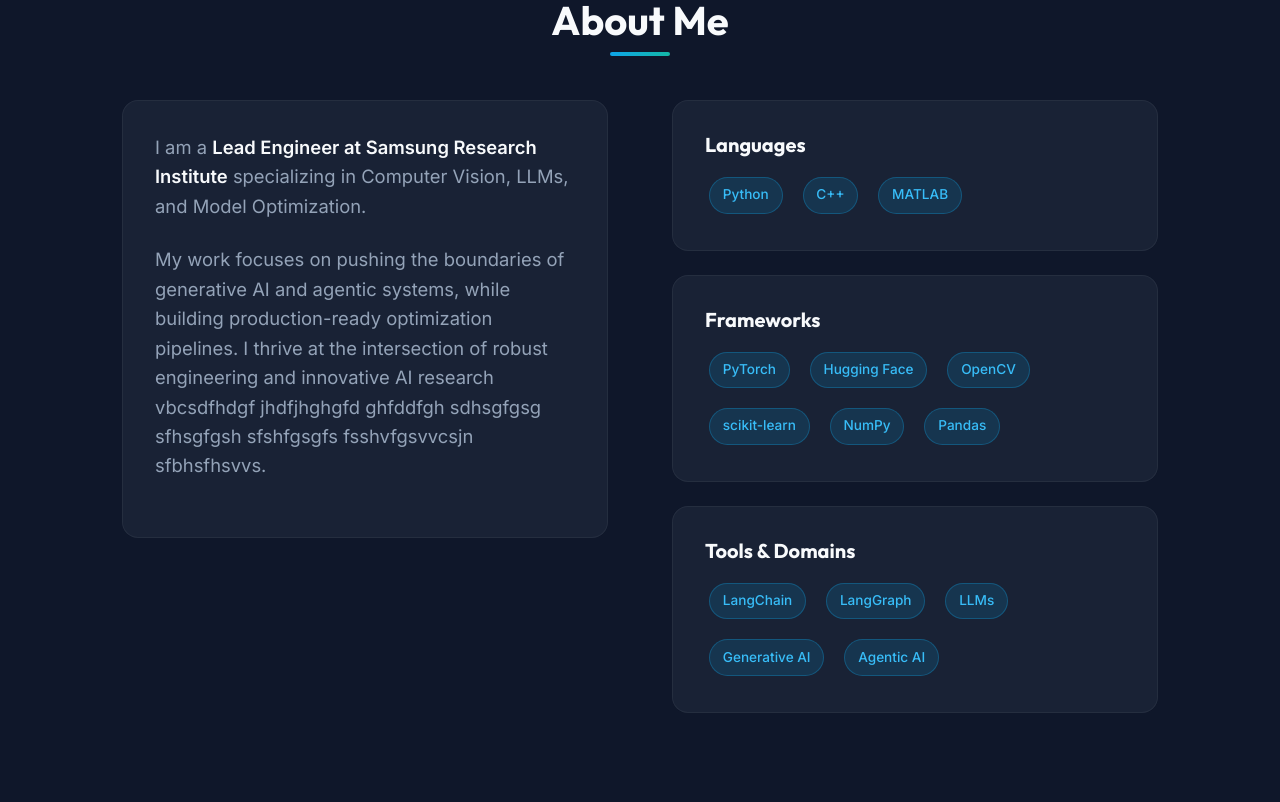
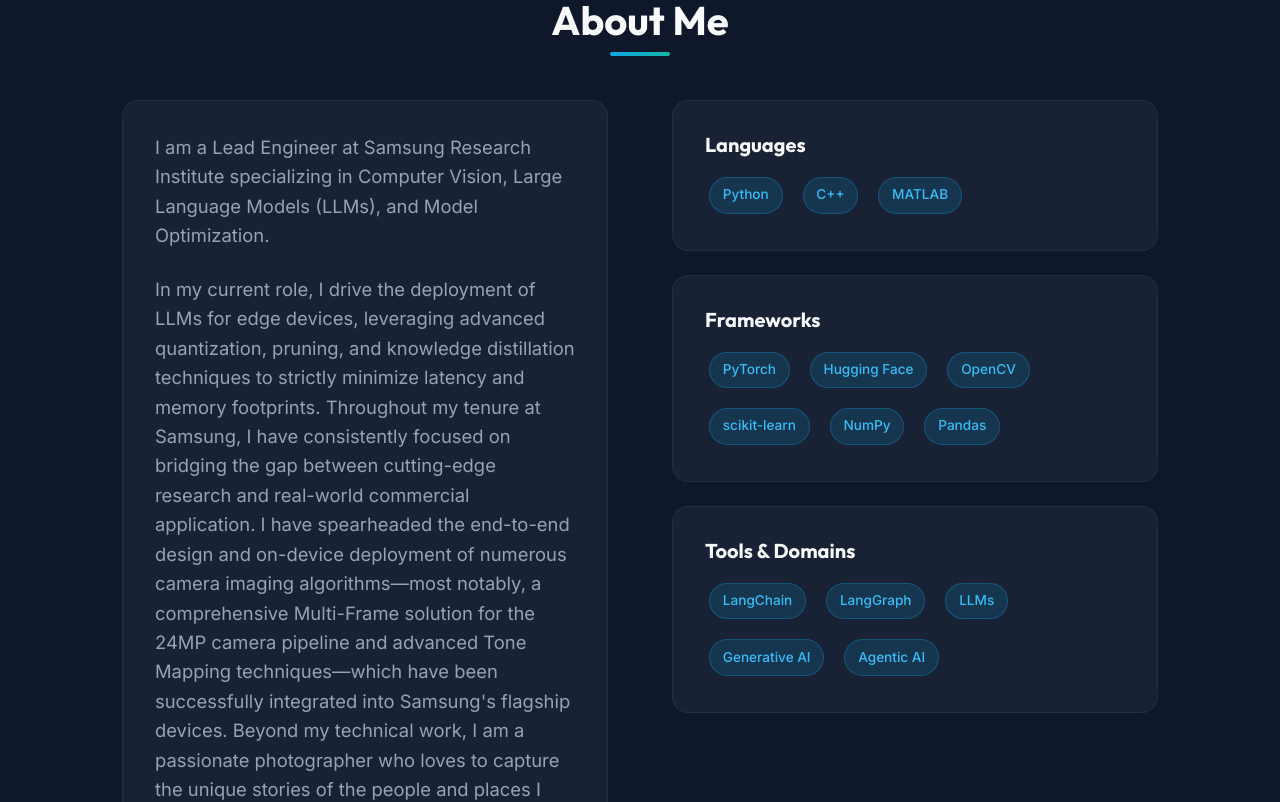
Before and after one commit to PrinceArya/Portfolio, a React (Vite) app: page / in a window 1280 px wide. Shown: the part 900-1702 px from the top of the page. Built offline with nearby package versions, Linux system fonts and the light colour scheme.

Commit message:
Updated Bio section

```diff
--- a/src/components/About.jsx
+++ b/src/components/About.jsx
@@ -9,10 +9,15 @@
       <div className="about-grid">
         <div className="about-text glass-card">
           <p className="about-bio">
-            I am a <strong>Lead Engineer at Samsung Research Institute</strong> specializing in Computer Vision, LLMs, and Model Optimization.
+            I am a Lead Engineer at Samsung Research Institute specializing in Computer Vision, Large Language Models (LLMs), and Model Optimization.
           </p>
           <p className="about-bio">
-            My work focuses on pushing the boundaries of generative AI and agentic systems, while building production-ready optimization pipelines. I thrive at the intersection of robust engineering and innovative AI research vbcsdfhdgf jhdfjhghgfd ghfddfgh sdhsgfgsg  sfhsgfgsh sfshfgsgfs fsshvfgsvvcsjn sfbhsfhsvvs.
+            In my current role, I drive the deployment of LLMs for edge devices, leveraging advanced quantization, pruning, and knowledge distillation
+            techniques to strictly minimize latency and memory footprints. Throughout my tenure at Samsung, I have consistently focused on bridging the
+            gap between cutting-edge research and real-world commercial application. I have spearheaded the end-to-end design and on-device deployment of
+            numerous camera imaging algorithms—most notably, a comprehensive Multi-Frame solution for the 24MP camera pipeline and advanced Tone Mapping
+            techniques—which have been successfully integrated into Samsung's flagship devices. Beyond my technical work, I am a passionate photographer
+            who loves to capture the unique stories of the people and places I encounter along the way.
           </p>
         </div>
 
```
